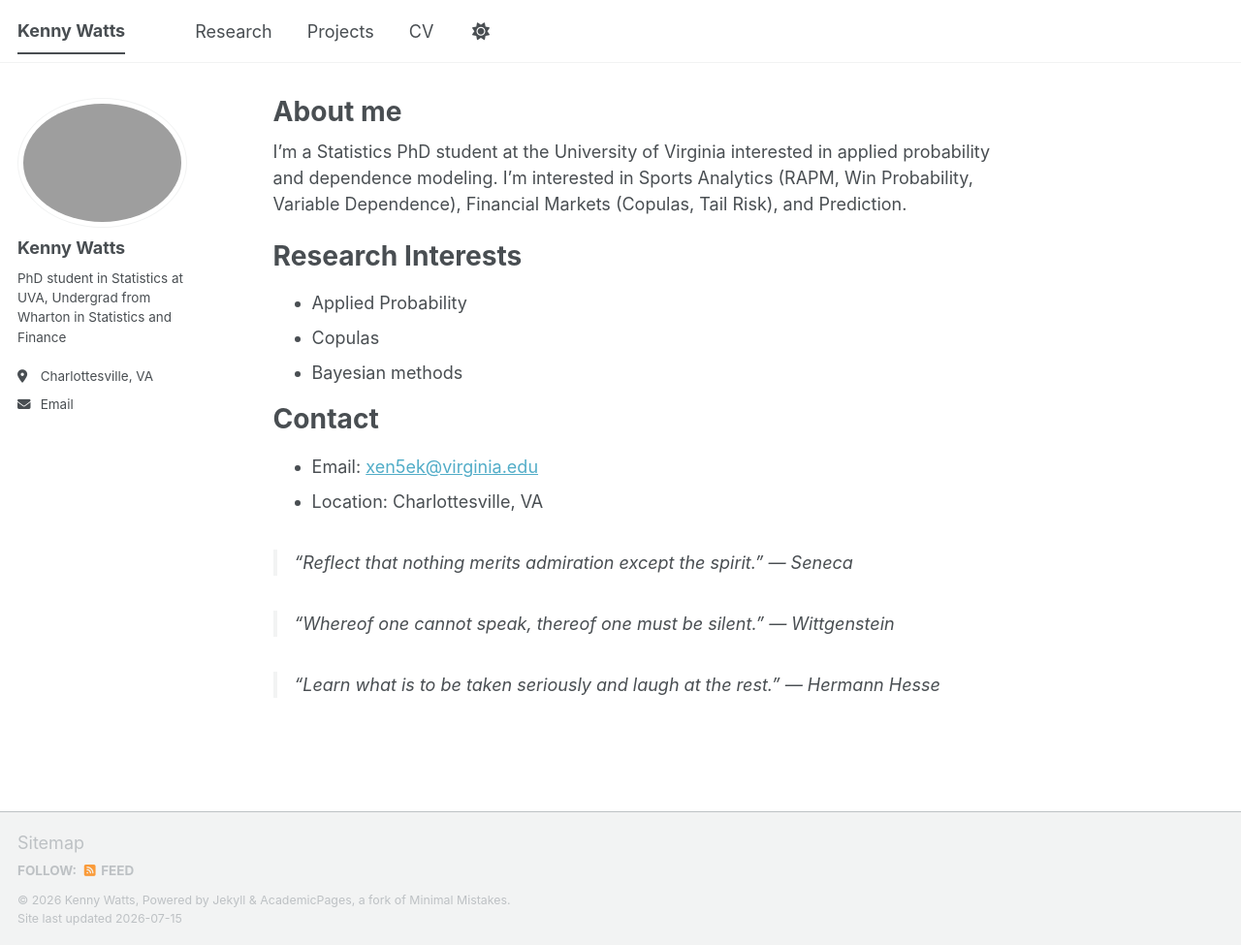
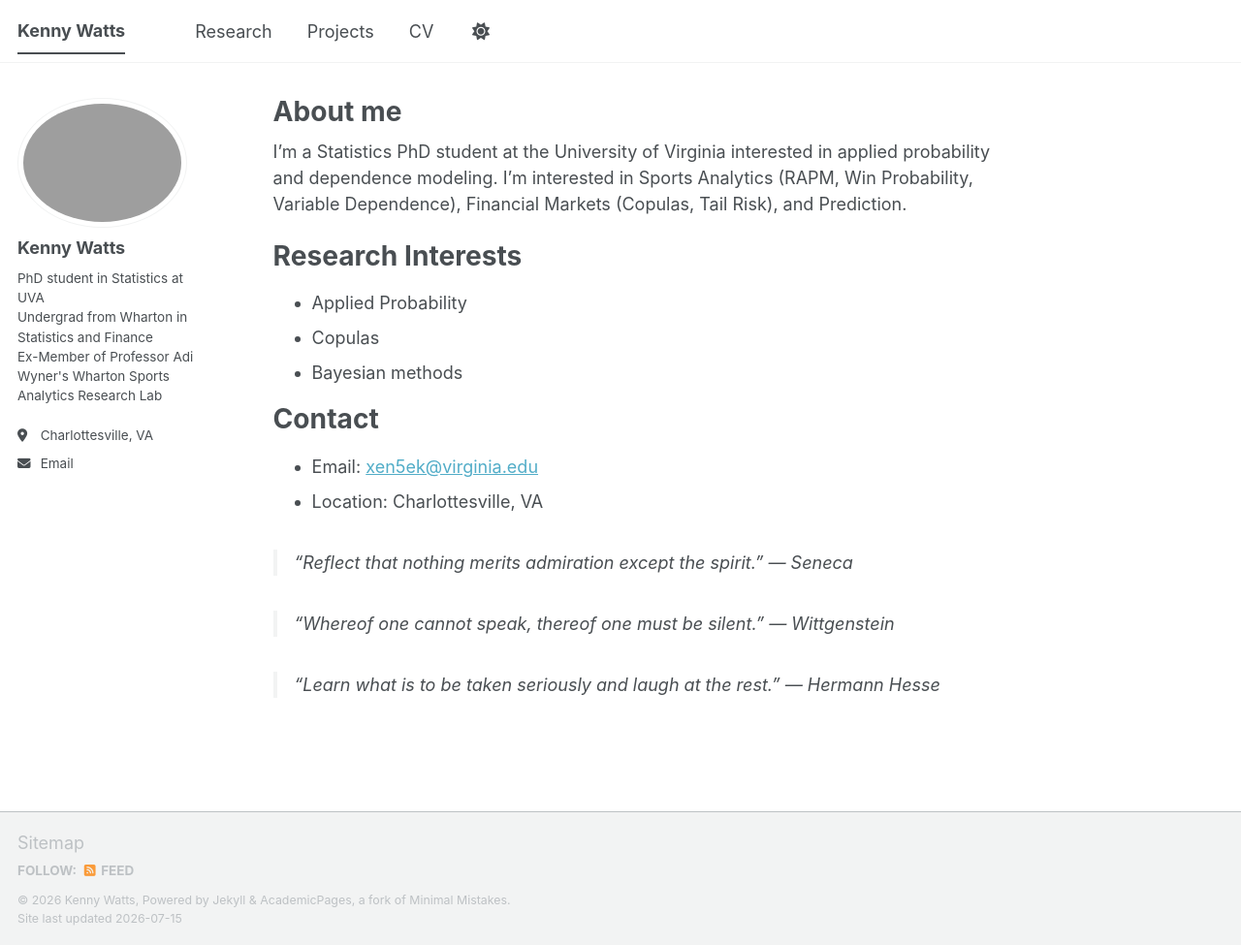
Before and after one commit to kennyws/kennywatts.github.io, a Jekyll site: the page built from _pages/about.md, in a window 1280 px wide and 975 px high. Shown: the whole window at 97% size. Built offline with Jekyll 4.4.1, drawn with Linux system fonts in a browser that asks for light colours; a script bundle is joined from its source files by our own code; library files that are not in the unit come from our copies.

Commit message:
Update _config.yml

```diff
--- a/_config.yml
+++ b/_config.yml
@@ -25,7 +25,7 @@ author:
   # Biographic information
   avatar           : "profile.png"
   name             : "Kenny Watts"
-  bio              : "PhD student in Statistics at UVA, Undergrad from Wharton in Statistics and Finance"
+  bio              : "PhD student in Statistics at UVA <br> Undergrad from Wharton in Statistics and Finance <br> Ex-Member of Professor Adi Wyner's Wharton Sports Analytics Research Lab"
   location         : "Charlottesville, VA"
   uri              : # URL
   email            : "none@example.org"
```
